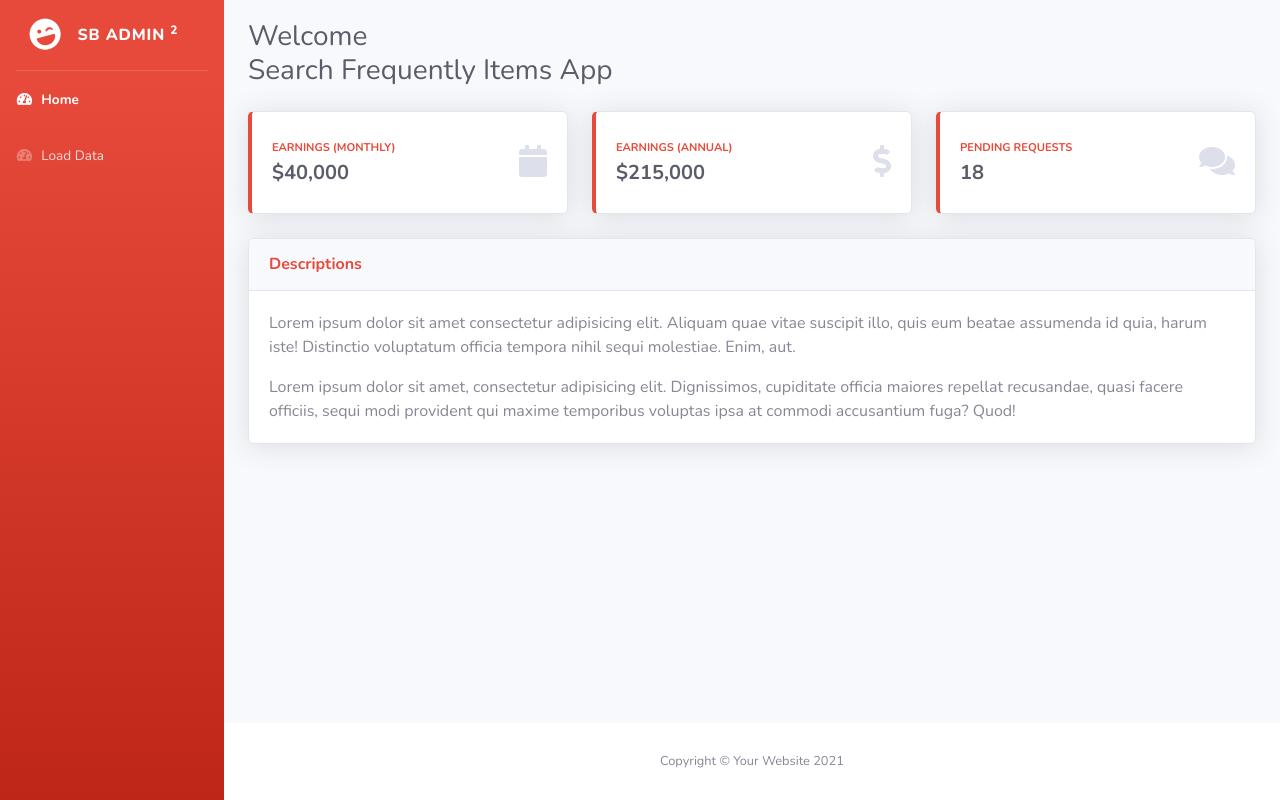
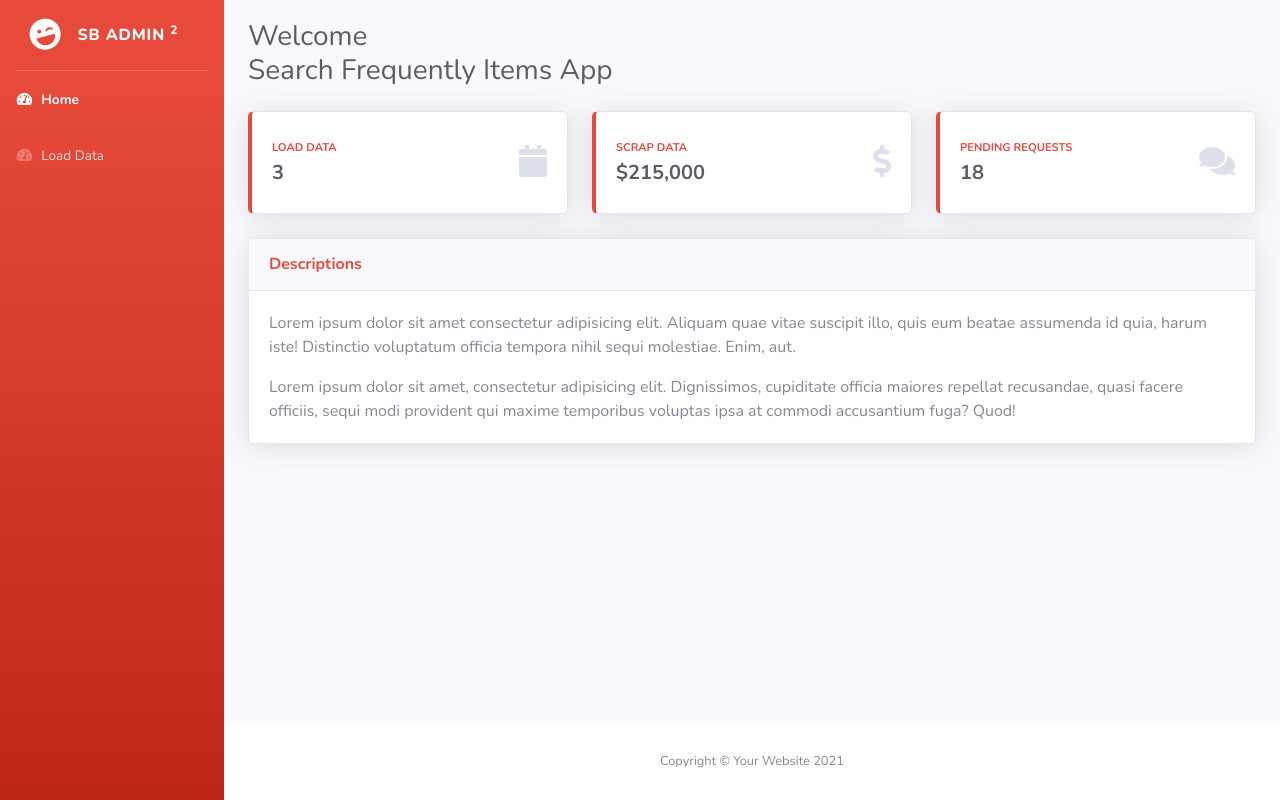
Before and after one commit to IftitahDwi/Iftitah-Skripsi, a Flask app: page / in a window 1280 px wide. Run offline with Flask 2, Linux system fonts and the light colour scheme; data comes from the database, SQL or seed files in the repository; some libraries are stand-ins or nearby versions.

Commit message:
edit home ui

```diff
--- a/app/templates/index.html
+++ b/app/templates/index.html
@@ -16,9 +16,11 @@
             <div
               class="text-xs font-weight-bold text-danger text-uppercase mb-1"
             >
-              Earnings (Monthly)
+              Load Data
             </div>
-            <div class="h5 mb-0 font-weight-bold text-gray-800">$40,000</div>
+            <div class="h5 mb-0 font-weight-bold text-gray-800">
+              {{load_data_count}}
+            </div>
           </div>
           <div class="col-auto">
             <i class="fas fa-calendar fa-2x text-gray-300"></i>
@@ -37,7 +39,7 @@
             <div
               class="text-xs font-weight-bold text-danger text-uppercase mb-1"
             >
-              Earnings (Annual)
+              Scrap Data
             </div>
             <div class="h5 mb-0 font-weight-bold text-gray-800">$215,000</div>
           </div>
--- a/app/views/Home/__init__.py
+++ b/app/views/Home/__init__.py
@@ -1,6 +1,8 @@
 from app import server, db
+from app.models.DataLoad import DataLoad
 from flask import render_template
 
 @server.route("/")
 def index():
-  return render_template("index.html", title="Home")
+  load_data_count = DataLoad.query.count()
+  return render_template("index.html", title="Home", load_data_count=load_data_count)
```
